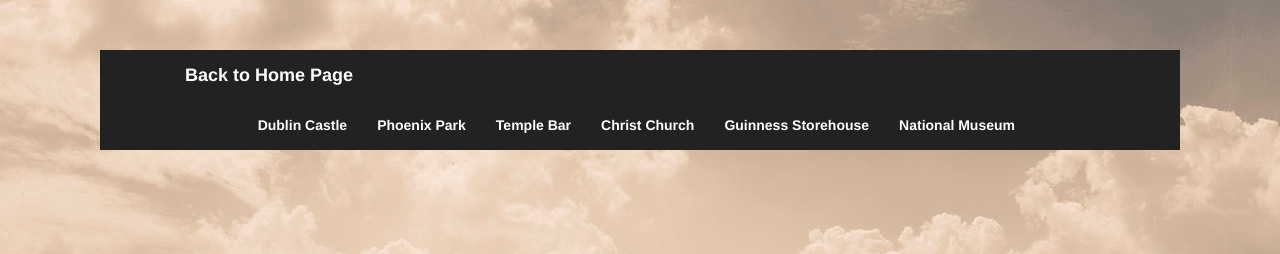
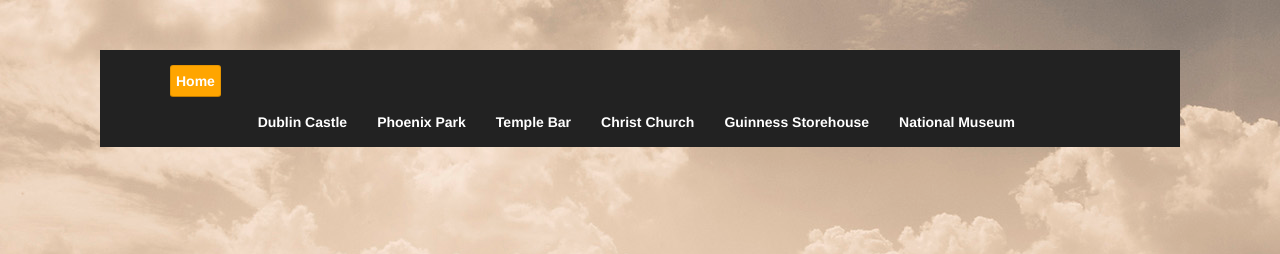
Before and after one commit to arezki1/Travel-Dublin, a PHP site: page /forum.php?id=3 in a window 1280 px wide. Shown: the top 254 px of the page. Run offline with PHP 8.4, Linux system fonts and the light colour scheme; the visitor is signed in with stand-in values (Sample User, id 1); data that the repository does not hold is empty; some libraries are stand-ins or nearby versions.

Commit message:
discover page

```diff
--- a/forum.php
+++ b/forum.php
@@ -108,11 +108,11 @@ $("#success_msg").prepend(html);
   	<div class="navbar-static-top navbar-inverse">
 
 		  <div class="container" id="nav">
-		        <div class="navbar-brand headerSocH">
+		        <button type="button" class="btn btn-warning"
                     <!--add name of user in session to navbar brand-->
-                   	<a href="index.php" style="color:white;font-weight:bold"> Back to Home Page</a>
+                   	<a href="index.php" style="color:white;font-weight:bold">  Home </a>
 
-		       </div>
+		       </button>
 
 		<button class = "navbar-toggle" data-toggle = "collapse" data-target=".navHeaderCollapse" style ="color:white; border-color:white; margin-right:0px">
 			Menu
```
